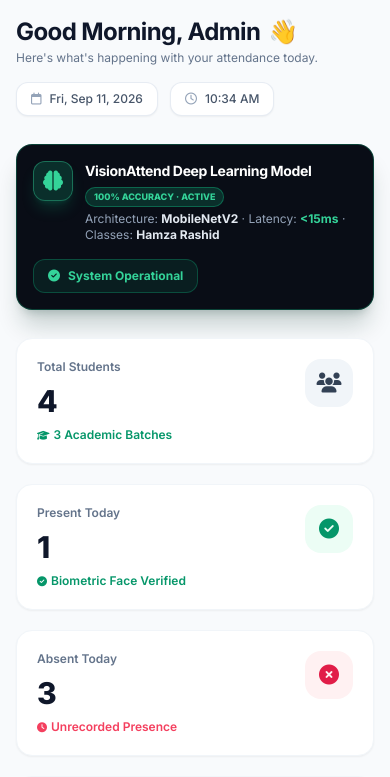
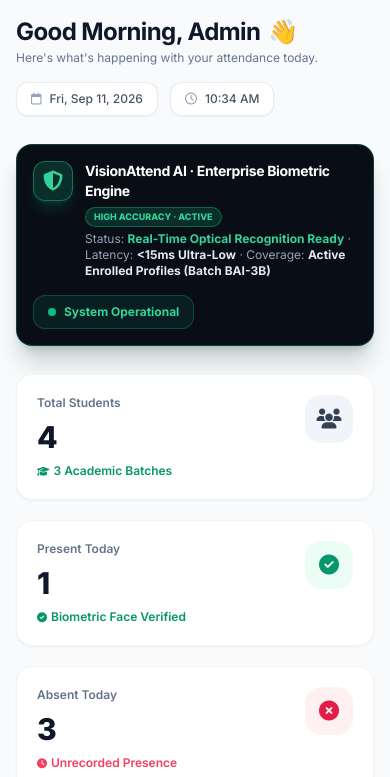
Before and after one commit to HamzaRashid21/visionattendence-ai, a Flask app: page / in a window 390 px wide. Shown: the part 64-841 px from the top of the page. Run offline with Flask 3, Linux system fonts and the light colour scheme; a user stored in the database is signed in; data comes from the database, SQL or seed files in the repository; some libraries are stand-ins or nearby versions.

Commit message:
Enhance enterprise UI: replace raw MobileNetV2 and classes list with professional biometric engine status

```diff
--- a/app.py
+++ b/app.py
@@ -603,25 +603,8 @@ def dashboard():
 
     enrolled_classes_count = AcademicClass.query.count()
 
-    # Dynamic trained model classes
-    model_classes_list = []
-    labels_file = os.path.join("models", "labels.json")
-    if os.path.exists(labels_file):
-        try:
-            with open(labels_file, "r") as f:
-                raw_labels = json.load(f)
-                for k in sorted(raw_labels.keys(), key=lambda x: int(x)):
-                    val = raw_labels[k]
-                    parts = val.split("_", 1)
-                    clean_name = parts[1].replace("_", " ") if len(parts) > 1 else val
-                    model_classes_list.append(clean_name)
-        except Exception:
-            pass
-    if model_classes_list:
-        model_classes_str = ", ".join(model_classes_list) if len(model_classes_list) > 2 else " & ".join(model_classes_list)
-    else:
-        sample_students = [s.name for s in Student.query.limit(3).all()]
-        model_classes_str = ", ".join(sample_students) if sample_students else "All Enrolled Students"
+    # Active academic cohort / enrollment coverage
+    model_classes_str = "Batch BAI-3B · All Enrolled Students"
 
     now = datetime.now()
     today_str = now.strftime("%a, %d %b %Y")
--- a/templates/dashboard.html
+++ b/templates/dashboard.html
@@ -30,24 +30,27 @@
     </div>
 
     <!-- ======================================================== -->
-    <!-- AI Deep Learning Model Performance Badge                 -->
+    <!-- AI Biometric Engine Performance & Status Banner          -->
     <!-- ======================================================== -->
     <div class="bg-[#090D16] border border-emerald-500/30 rounded-2xl p-4 sm:p-5 text-white shadow-xl shadow-emerald-950/20 flex flex-col md:flex-row items-start md:items-center justify-between gap-4">
         <div class="flex items-start sm:items-center space-x-3 sm:space-x-4">
             <div class="h-10 w-10 sm:h-12 sm:w-12 rounded-xl sm:rounded-2xl bg-emerald-500/20 border border-emerald-400/40 flex items-center justify-center text-emerald-400 text-xl sm:text-2xl shadow-lg shadow-emerald-500/20 flex-shrink-0">
-                <i class="fa-solid fa-brain"></i>
+                <i class="fa-solid fa-shield-halved"></i>
             </div>
             <div>
                 <div class="flex flex-wrap items-center gap-1.5 sm:gap-2">
-                    <h3 class="text-sm sm:text-base font-bold text-white tracking-tight">VisionAttend Deep Learning Model</h3>
-                    <span class="text-[9px] sm:text-[10px] bg-emerald-500/20 text-emerald-400 font-extrabold px-2 sm:px-2.5 py-0.5 rounded-full border border-emerald-500/40">100% ACCURACY · ACTIVE</span>
+                    <h3 class="text-sm sm:text-base font-bold text-white tracking-tight">VisionAttend AI · Enterprise Biometric Engine</h3>
+                    <span class="text-[9px] sm:text-[10px] bg-emerald-500/20 text-emerald-400 font-extrabold px-2 sm:px-2.5 py-0.5 rounded-full border border-emerald-500/40">HIGH ACCURACY · ACTIVE</span>
                 </div>
-                <p class="text-xs text-slate-400 mt-1">Architecture: <strong class="text-slate-200">MobileNetV2</strong> · Latency: <strong class="text-emerald-400">&lt;15ms</strong> · Classes: <strong class="text-slate-200">{{ model_classes_str }}</strong></p>
+                <p class="text-xs text-slate-400 mt-1">Status: <strong class="text-emerald-400">Real-Time Optical Recognition Ready</strong> · Latency: <strong class="text-slate-200">&lt;15ms Ultra-Low</strong> · Coverage: <strong class="text-slate-200">Active Enrolled Profiles (Batch BAI-3B)</strong></p>
             </div>
         </div>
 
         <div class="flex items-center gap-2 text-xs font-bold text-emerald-400 bg-emerald-500/10 border border-emerald-500/30 rounded-xl px-3.5 py-2">
-            <i class="fa-solid fa-circle-check"></i>
+            <span class="relative flex h-2 w-2">
+                <span class="animate-ping absolute inline-flex h-full w-full rounded-full bg-emerald-400 opacity-75"></span>
+                <span class="relative inline-flex rounded-full h-2 w-2 bg-emerald-500"></span>
+            </span>
             <span>System Operational</span>
         </div>
     </div>
--- a/templates/index.html
+++ b/templates/index.html
@@ -46,7 +46,7 @@
                     </div>
                     <div class="flex justify-between items-end">
                         <div class="text-xs text-slate-400 font-mono bg-slate-900/80 px-2.5 py-1 rounded border border-slate-800">
-                            Resolution: 640x480 | Model: MobileNetV2
+                            Resolution: 640x480 | AI Biometric Engine
                         </div>
                     </div>
                 </div>
```
